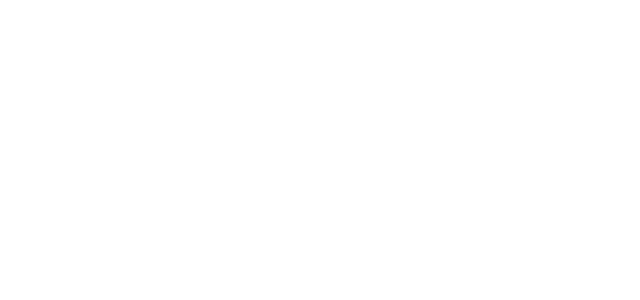
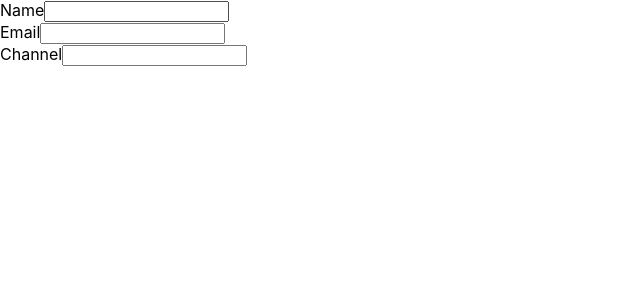
Before and after one commit to personal2004/REACT_Formik, a React (Create React App) app: page /youtube in a window 1280 px wide. Shown: the top 300 px of the page, without its empty margins (0-640 px from the left). Built offline with nearby package versions, Linux system fonts and the light colour scheme.

Commit message:
used field component for input tag

```diff
--- a/src/components/youtubeform/youtubeform.jsx
+++ b/src/components/youtubeform/youtubeform.jsx
@@ -1,4 +1,4 @@
-import { Formik } from "formik";
+import { Field, Formik } from "formik";
 import * as Yup from 'yup';
 
 const YoutubeForm=()=>{
@@ -20,7 +20,22 @@ const onSubmit=(values)=>{
 }
 return(
   <Formik initialValues={initialValues} validationSchema={validationSchema} onSubmit={onSubmit}>
+    <>
+        <div className="YoutubeForm-contrl">
+        <label htmlFor="name">Name</label>
+        <Field type='text' id='name' name="name"/>
+        </div>
 
+        <div className="YoutubeForm-contrl">
+        <label htmlFor="email">Email</label>
+        <Field type="email" id='email' name="email"/>
+        </div>
+
+        <div className="YoutubeForm-contrl">
+        <label htmlFor="channel">Channel</label>
+        <Field type='text' id='channel' name='channel'/>
+        </div>
+        </>
   </Formik>
 )
 
```
